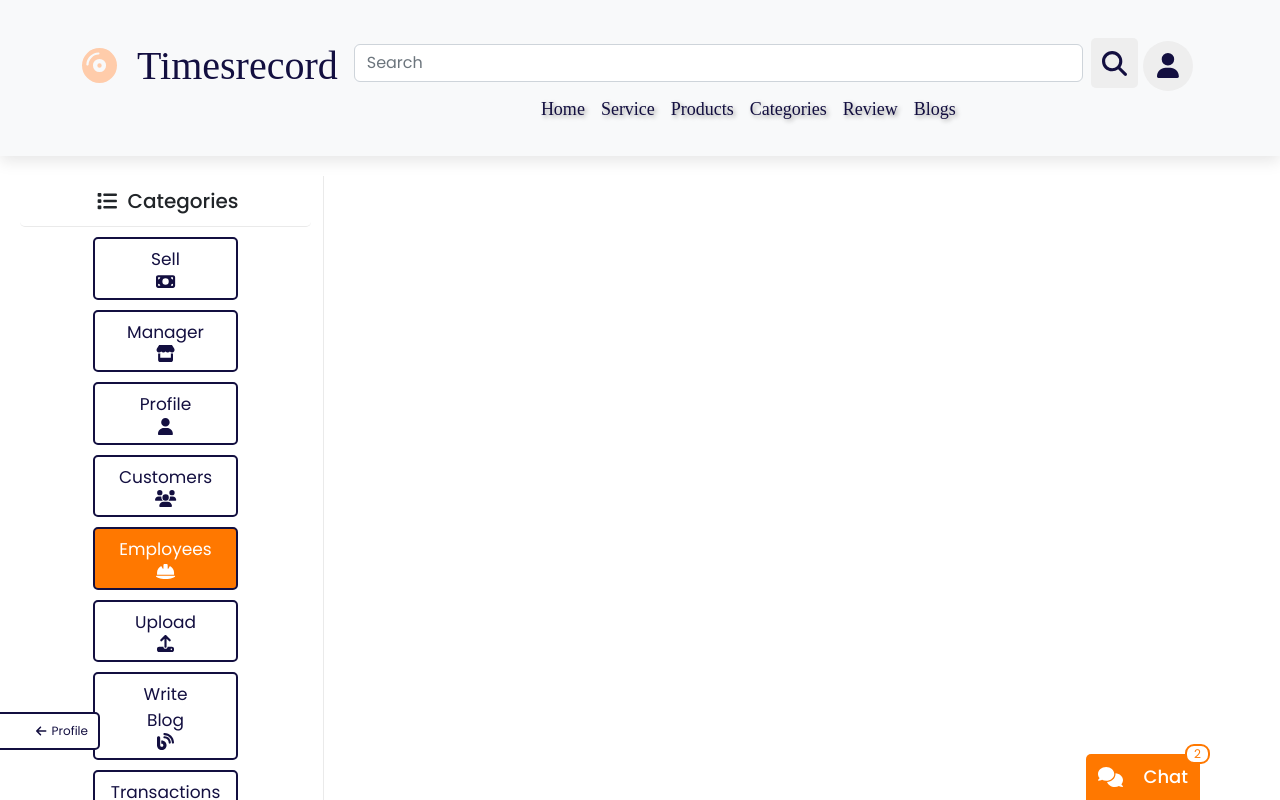
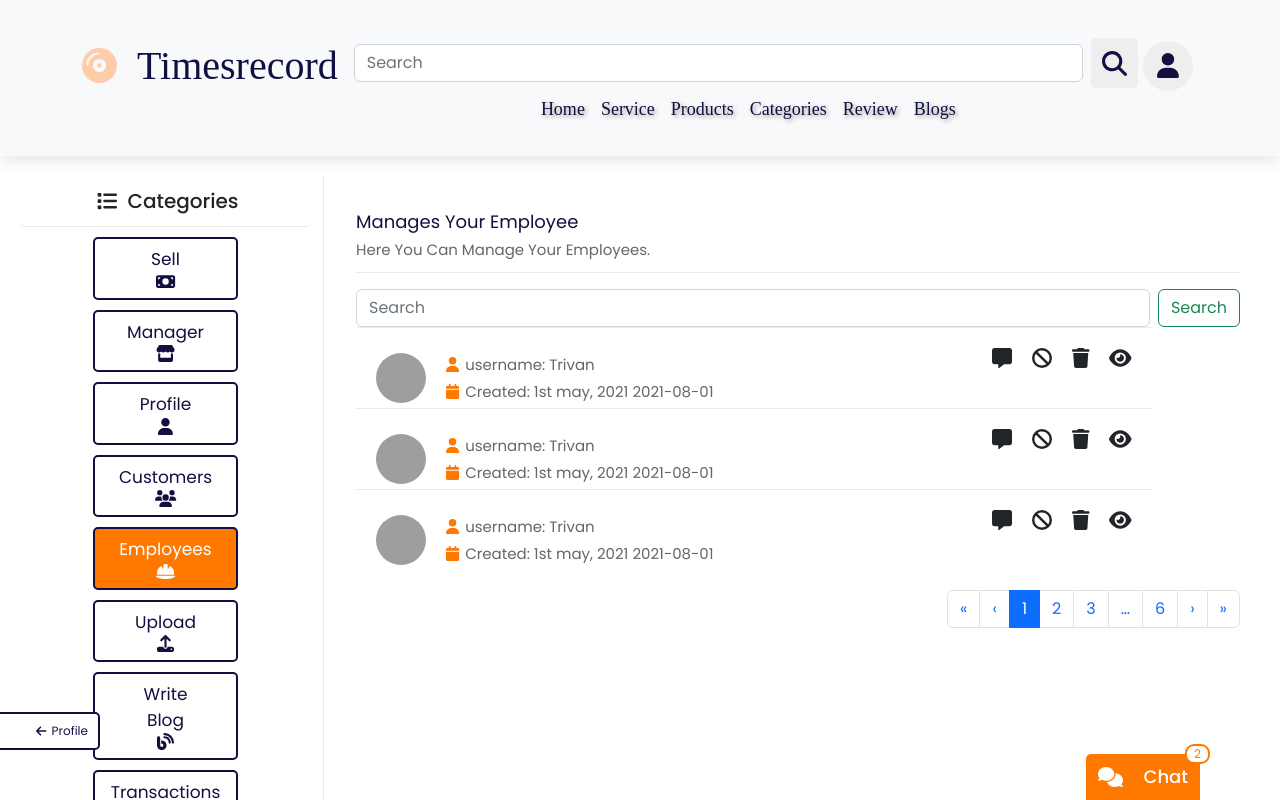
Before and after one commit to trivankute/CuaHangThoiDai, a React (Create React App) app in the folder frontend/: page /user/employees in a window 1280 px wide. Shown: the top 800 px of the page. Built offline with nearby package versions, Linux system fonts and the light colour scheme; grey boxes are pictures that could not be loaded; a web font is replaced by a local one.

Commit message:
warning and employee by Phat

```diff
--- a/frontend/src/components/CustomerItem/CustomerItem.tsx
+++ b/frontend/src/components/CustomerItem/CustomerItem.tsx
@@ -3,9 +3,9 @@ import { memo } from 'react'
 import styles from "./CustomerItem.module.css"
 import { FontAwesomeIcon } from '@fortawesome/react-fontawesome';
 import { IconProp } from '@fortawesome/fontawesome-svg-core';
-import { faUser, faCalendar, faMessage, faTrash, faBan } from '@fortawesome/free-solid-svg-icons'
+import { faUser, faCalendar, faMessage, faTrash, faBan, faEye } from '@fortawesome/free-solid-svg-icons'
 
-function CustomerItem() {
+function CustomerItem({handleWarningShow}:{handleWarningShow?:any}) {
     return (
         <>
             <div className={styles.box}>
@@ -27,7 +27,8 @@ function CustomerItem() {
                 <div className={styles.serviceIcons}>
                     <FontAwesomeIcon className={styles.icon} icon={faMessage as IconProp} />
                     <FontAwesomeIcon className={styles.icon} icon={faBan as IconProp} />
-                    <FontAwesomeIcon className={styles.icon} icon={faTrash as IconProp} />
+                    <FontAwesomeIcon onClick={handleWarningShow} className={styles.icon} icon={faTrash as IconProp} />
+                    <FontAwesomeIcon className={styles.icon} icon={faEye as IconProp} />
                 </div>
 
             </div>
--- /dev/null
+++ b/frontend/src/components/Warning/Warning.module.css
@@ -0,0 +1,4 @@
+.save{
+  background-color: red;
+
+}
--- /dev/null
+++ b/frontend/src/components/Warning/Warning.tsx
@@ -0,0 +1,29 @@
+import {memo} from 'react';
+import styles from './Warning.module.css'
+
+import React, { useState } from 'react';
+import Button from 'react-bootstrap/Button';
+import Modal from 'react-bootstrap/Modal';
+
+function Warning({show, handleShow, handleClose}:{show:any,handleShow:any, handleClose:any}) {
+
+  return (
+    <>
+      <Modal show={show} onHide={handleClose}>
+        <Modal.Header closeButton>
+          <Modal.Title>Are you sure about that</Modal.Title>
+        </Modal.Header>
+        <Modal.Body>You cannot undo this action</Modal.Body>
+        <Modal.Footer>
+          <Button variant="secondary" onClick={handleClose}>
+            Close
+          </Button>
+          <Button variant="secondary"  className={styles.save} onClick={handleClose} >
+            Save Changes
+          </Button>
+        </Modal.Footer>
+      </Modal>
+    </>
+  );
+}
+export default memo(Warning)
--- a/frontend/src/pages/Customers/Customers.tsx
+++ b/frontend/src/pages/Customers/Customers.tsx
@@ -1,14 +1,25 @@
-import { memo } from 'react'
+import {memo, useState} from 'react';
 import CustomerItem from '../../components/CustomerItem/CustomerItem'
 import Header from '../../components/User/Header/Header'
 
 import styles from "./Customers.module.css"
 import {Form, Button, Pagination} from 'react-bootstrap'
 
+import Warning from '../../components/Warning/Warning'
+
 function Customers() {
+  const [isWarning, setIsWarning] = useState(false)
+  function handleWarningShow() {
+    setIsWarning(true);
+  }
+  function handleWarningClose() {
+    setIsWarning(false);
+  }
     return (
+
         <>
             <div className={styles.container}>
+              <Warning show={isWarning} handleShow={handleWarningShow} handleClose={handleWarningClose}/>
                 <Header title="Manages your customers" content="Here you can manage your customers." />
                 <div>
                     <Form className="d-flex mt-3">
@@ -22,9 +33,9 @@ function Customers() {
                     </Form>
                 </div>
                 <div>
-                    <CustomerItem />
-                    <CustomerItem />
-                    <CustomerItem />
+                  <CustomerItem handleWarningShow={handleWarningShow}/>
+                  <CustomerItem handleWarningShow={handleWarningShow}/>
+                  <CustomerItem handleWarningShow={handleWarningShow}/>
                 </div>
 
 
--- a/frontend/src/pages/Employees/Employees.tsx
+++ b/frontend/src/pages/Employees/Employees.tsx
@@ -1,10 +1,55 @@
-import {memo} from 'react';
+import {memo, useState} from 'react';
 
 import styles from "./Employees.module.css"
 
+import CustomerItem from '../../components/CustomerItem/CustomerItem'
+import Header from '../../components/User/Header/Header'
+import Warning from '../../components/Warning/Warning'
+
+import {Form, Button, Pagination} from 'react-bootstrap'
 function Employees() {
+    const [isWarning, setIsWarning] = useState(false)
+    function handleWarningShow() {
+      setIsWarning(true);
+    }
+    function handleWarningClose() {
+      setIsWarning(false);
+    }
     return(
         <>
+        <div className={styles.container}>
+          <Warning show={isWarning} handleShow={handleWarningShow} handleClose={handleWarningClose}/>
+            <Header title="Manages your employee" content="Here you can manage your employees." />
+            <div>
+                <Form className="d-flex mt-3">
+                    <Form.Control
+                        type="search"
+                        placeholder="Search"
+                        className="me-2"
+                        aria-label="Search"
+                    />
+                    <Button variant="outline-success">Search</Button>
+                </Form>
+            </div>
+            <div>
+                <CustomerItem handleWarningShow={handleWarningShow}/>
+                <CustomerItem handleWarningShow={handleWarningShow}/>
+                <CustomerItem handleWarningShow={handleWarningShow}/>
+            </div>
+
+
+            <Pagination className={styles.pagination}>
+                <Pagination.First />
+                <Pagination.Prev />
+                <Pagination.Item active>{1}</Pagination.Item>
+                <Pagination.Item >{2}</Pagination.Item>
+                <Pagination.Item >{3}</Pagination.Item>
+                <Pagination.Ellipsis />
+                <Pagination.Item>{6}</Pagination.Item>
+                <Pagination.Next />
+                <Pagination.Last />
+            </Pagination>
+          </div>
         </>
     )
 }
```
